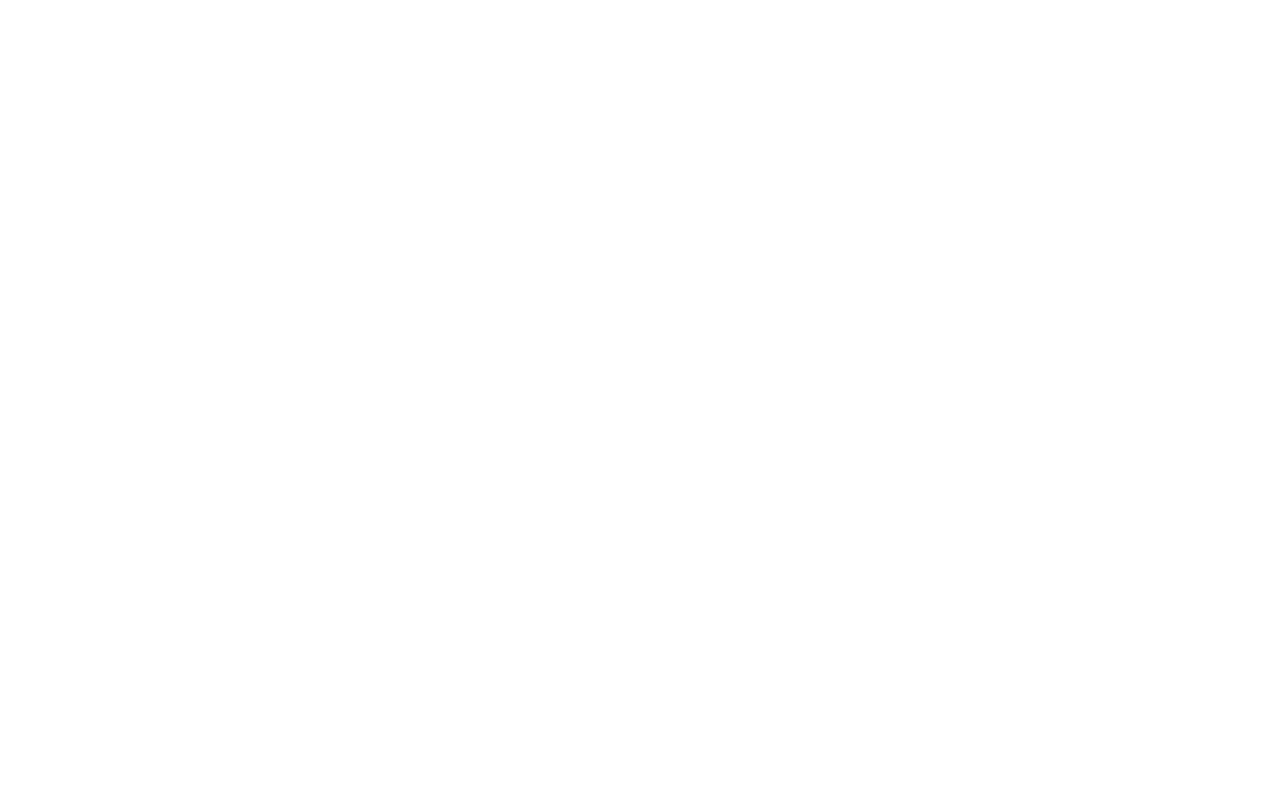
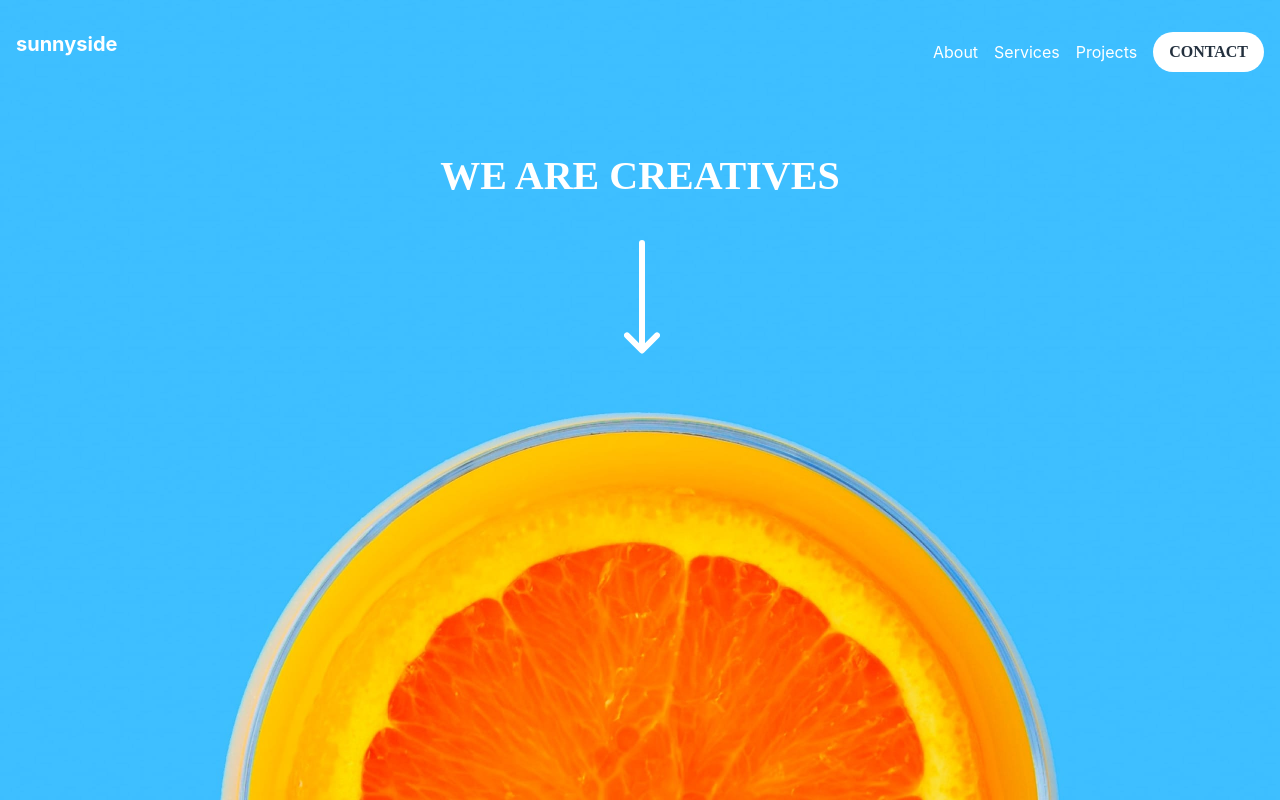
Before and after one commit to chrysellia/sunnyside-agency, a React (Create React App) app in the folder sunnyside-agency/: page / in a window 1280 px wide. Built offline with nearby package versions, Linux system fonts and the light colour scheme.

Commit message:
Navbar and Hero component created

```diff
--- /dev/null
+++ b/sunnyside-agency/src/Components/Hero/Hero.style.scss
@@ -0,0 +1,6 @@
+// .hero-component {
+//     .hero-image {
+//         background-size: cover;
+//         background-repeat: no-repeat;
+//     }
+// }
--- a/sunnyside-agency/src/Components/Navbar/Navbar.component.js
+++ b/sunnyside-agency/src/Components/Navbar/Navbar.component.js
@@ -1,9 +1,28 @@
-import React from 'react'
+import React from 'react';
+import './Navbar.style.scss';
+// import Hero from '../Hero/Hero.component';
 
 const Navbar = () => {
     return (
-        <div>
-
+        <div className="navbar-component">
+            <div className="navbar-image" style={{backgroundImage:'url(images/desktop/image-header.jpg)'}}>
+                {/* <Hero/> */}
+                <div className="arrow-icon">
+                    <svg width="36" height="114" xmlns="http://www.w3.org/2000/svg"><g stroke="#FFF" stroke-width="6" fill="none" fill-rule="evenodd" stroke-linecap="round" stroke-linejoin="round">
+                        <path d="M18 3v100M3 95.484l15 15 15-15"/></g>
+                    </svg>
+                </div>
+                <div className="navbar-menu">
+                    <div className="navbar-logo">sunnyside</div>
+                    <div className="list-menu">
+                        <div className="list-item">About</div>
+                        <div className="list-item">Services</div>
+                        <div className="list-item">Projects</div>
+                        <div className="list-item-active">CONTACT</div>
+                    </div>
+                </div>
+                <div className="navbar-title">WE ARE CREATIVES</div>
+            </div>
         </div>
     )
 }
--- /dev/null
+++ b/sunnyside-agency/src/Components/Navbar/Navbar.style.scss
@@ -0,0 +1,59 @@
+
+@import url('https://fonts.googleapis.com/css2?family=Roboto:wght@500&display=swap');
+
+.navbar-component {
+
+    .navbar-image {
+        height: 100vh;
+        background-size: cover;
+        background-repeat: no-repeat;
+        background-position: center;
+    }
+
+    .arrow-icon {
+        position: fixed;
+        top: 15rem;
+        left: 39rem;
+    }
+
+    .navbar-menu {
+        padding: 2rem 1rem;
+        color: white;
+        display: flex;
+
+        .navbar-logo {
+            font-weight: bolder;
+            flex: auto;
+            font-size: 20px;
+        }
+
+        .list-menu {
+            display: flex;
+            align-items: center;
+
+            .list-item {
+                margin-right: 1rem;
+            }
+
+            .list-item-active {
+                color: hsl(212, 27%, 19%);
+                background-color: white;
+                border-radius: 3rem;
+                padding: 0.7rem 1rem;
+                font-family: 'Fraunces', serif;
+                font-weight: 600;
+            }
+        }
+    }
+
+    .navbar-title {
+        padding-top: 3rem;
+        color: white;
+        font-weight: 900;
+        display: flex;
+        align-items: center;
+        justify-content: center;
+        font-family: 'Fraunces', serif;
+        font-size: 40px;
+    }
+}
```
Also changed, not shown: sunnyside-agency/src/Components/Hero/Hero.component.js (added, +12 -0 lines).
